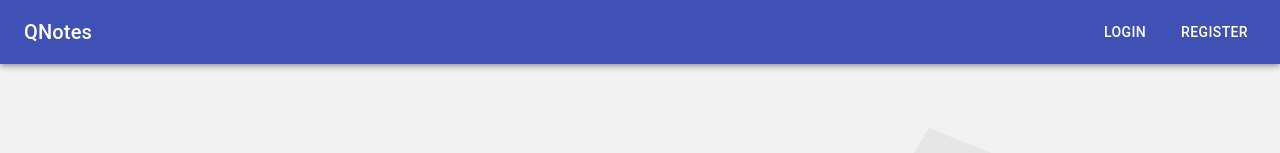
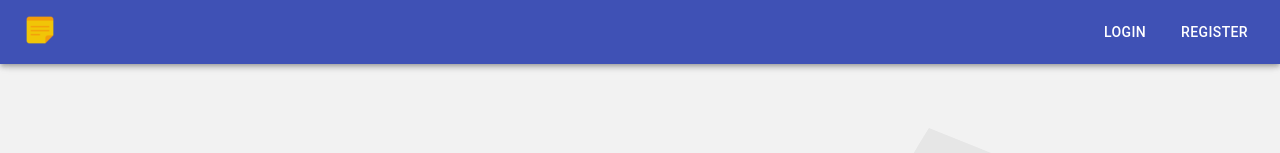
Before and after one commit to lolRiky/qnotes, a React (Create React App) app in the folder client/: page / in a window 1280 px wide. Shown: the top 153 px of the page. Built offline with nearby package versions, Linux system fonts and the light colour scheme; the HTML template or start-up script is replaced by a standard one.

Commit message:
icons and stuff done

```diff
--- a/client/src/components/LandingPage.js
+++ b/client/src/components/LandingPage.js
@@ -4,6 +4,7 @@ import { Link } from 'react-router-dom';
 import { AppBar, Toolbar, Typography, Button, makeStyles, Grid } from '@material-ui/core';
 
 import Folder from './shared/SVG/Folder';
+import Logo from '../assets/logo32.png';
 
 const useStyles = makeStyles(theme => ({
     root: {
@@ -14,7 +15,7 @@ const useStyles = makeStyles(theme => ({
     },
     toolbar: theme.mixins.toolbar,
     title: {
-        flexGrow: 1
+        flexGrow: 1,
     },
     main: {
         height: '100vh !important'
@@ -28,9 +29,9 @@ const LandingPage = () => {
         <div>
             <AppBar posittion='fixed' className={classes.root}>
                 <Toolbar>
-                    <Typography variant='h6' className={classes.title}>
-                        QNotes
-                    </Typography>
+                    <div className={classes.title}>
+                        <img src={Logo} alt="logo" />
+                    </div>
                     <Button className={classes.margin} component={Link} to='/Login' color='inherit'>Login</Button>
                     <Button component={Link} to='/Register' color='inherit'>Register</Button>
                 </Toolbar>
```
Also changed, not shown: client/src/assets/logo32.png (added).
